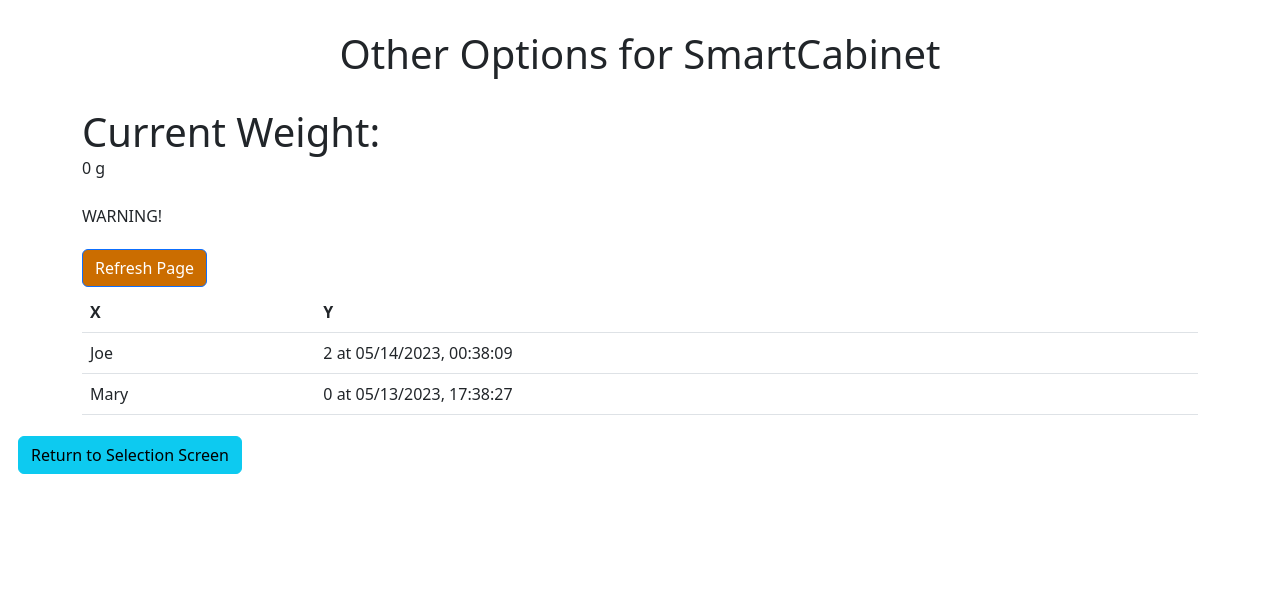
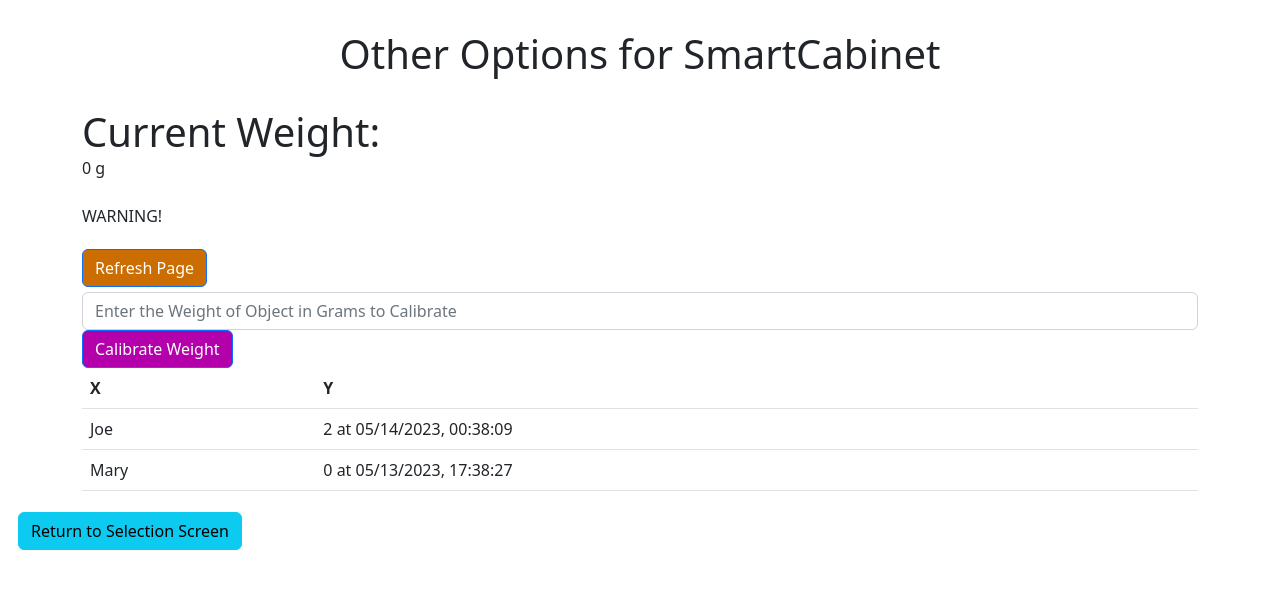
Before and after one commit to kl3658/SmartCabinet, a Flask app: page /templates/options in a window 1280 px wide. Shown: the top 589 px of the page. Run offline with Flask 3, Linux system fonts and the light colour scheme; some libraries are stand-ins or nearby versions.

Commit message:
Added form for weight calibration

```diff
--- a/templates/options.html
+++ b/templates/options.html
@@ -19,7 +19,12 @@
             </div>
         </div>
         <div class="row">
-            <div class="col"><div class="table-responsive">
+            <div class="col">
+                <div class="row">
+                    <div class="col">
+                        <form method="post"><input class="form-control" type="number" name="weight_offset_input" placeholder="Enter the Weight of Object in Grams to Calibrate"><button class="btn btn-primary" type="submit" style="background: rgb(179,0,171);">Calibrate Weight</button></form>
+                    </div>
+                </div><div class="table-responsive">
     <table class="table">
         <thead>
             <tr>
@@ -36,7 +41,8 @@
         {% endfor %}
         </tbody>
     </table>
-</div></div>
+</div>
+            </div>
         </div>
     </div>
     <div class="col" style="text-align: left;margin-top: 0px;"><a class="btn btn-info" role="button" style="margin-left: 18px;text-align: left;margin-bottom: 5px;margin-top: 5px;margin-right: 18px;" href="/templates/selection">Return to Selection Screen</a></div>
```
